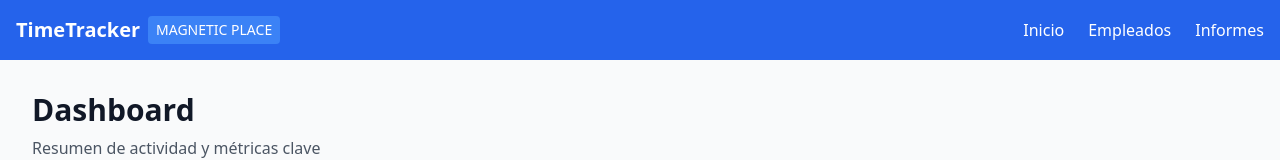
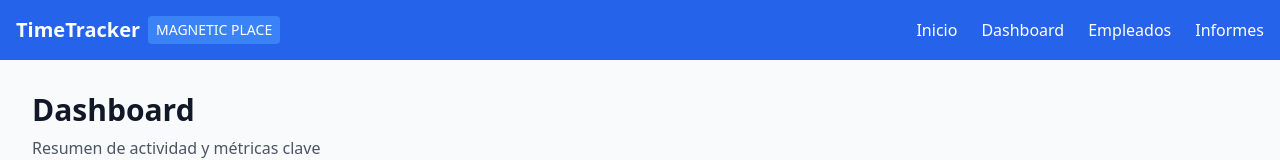
Before and after one commit to diegobarbosa88/timetrackerminimo, a Next.js app: page /dashboard in a window 1280 px wide. Shown: the top 160 px of the page. Built offline with nearby package versions, Linux system fonts and the light colour scheme.

Commit message:
Update layout.tsx

```diff
--- a/src/app/layout.tsx
+++ b/src/app/layout.tsx
@@ -21,6 +21,7 @@ export default function RootLayout({
               <nav>
   <ul className="flex space-x-6">
     <li><a href="/" className="hover:underline">Inicio</a></li>
+    <li><a href="/dashboard" className="hover:underline">Dashboard</a></li>
     <li><a href="/admin/employees" className="hover:underline">Empleados</a></li>
     <li><a href="/reports" className="hover:underline">Informes</a></li>
   </ul>
```
Lines whose indentation alone changed are shown as unchanged.
